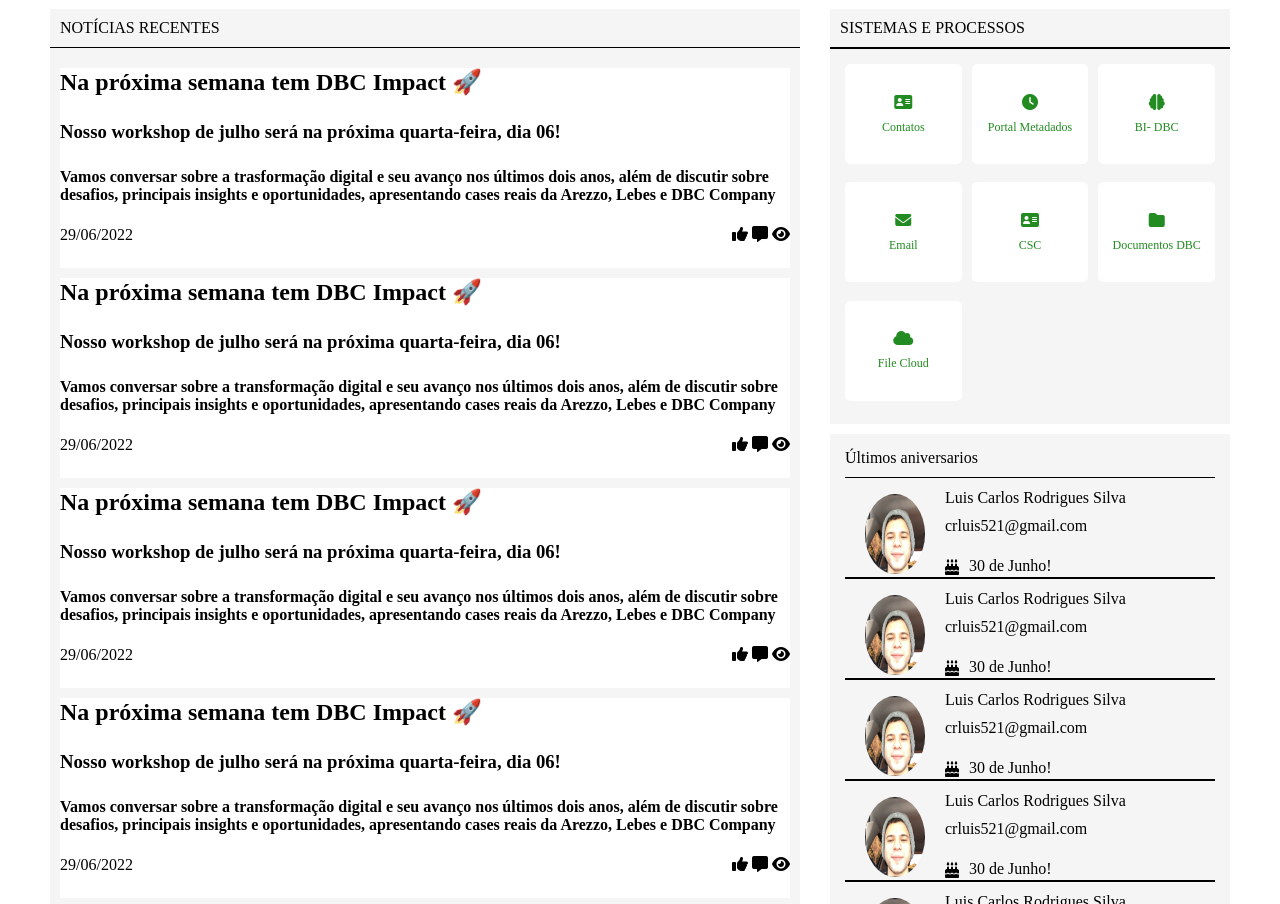
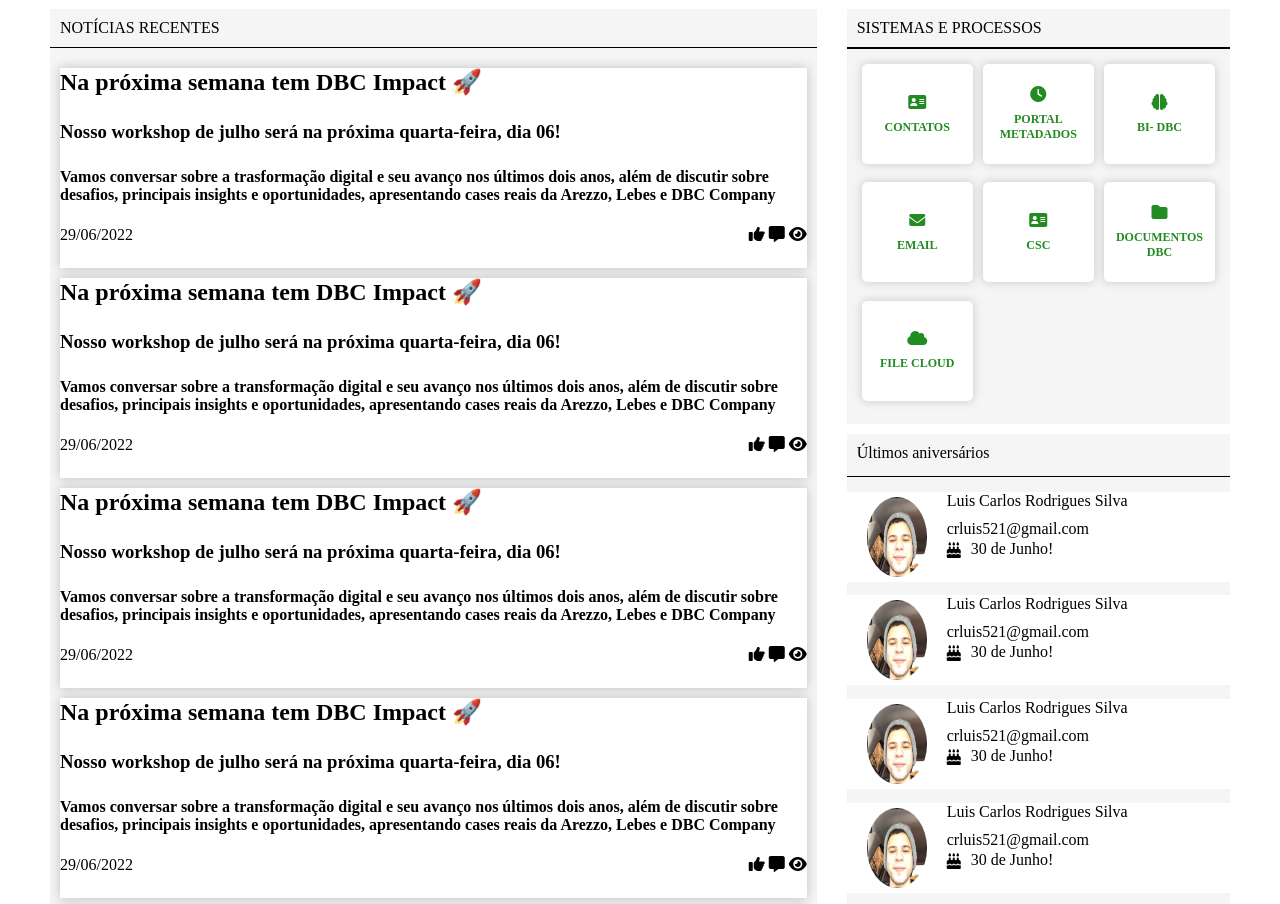
Before and after one commit to SolracSiul/clone-dbc-ecos, a plain HTML site: page index.html in a window 1280 px wide. Shown: the part 46-950 px from the top of the page. Drawn offline with Linux system fonts and the light colour scheme.

Commit message:
adicionando hover e box-shadow

```diff
--- a/index.html
+++ b/index.html
@@ -1,5 +1,5 @@
 <!DOCTYPE html>
-<html lang="en">
+<html lang="pt-br">
 <head>
     <meta charset="UTF-8">
     <meta http-equiv="X-UA-Compatible" content="IE=edge">
@@ -226,7 +226,7 @@
                     </div>
                  </div>
                 <div class="last-birth">
-                        <p class="legenda">Últimos aniversarios</p>
+                        <p class="legenda">Últimos aniversários</p>
                     <div>
                         <div class="last-birth-img">
                             <img src="./imgs/sorak.png" width="80"alt="">
--- a/style.css
+++ b/style.css
@@ -118,6 +118,7 @@ main{
     flex-direction: row;
     background-color: white;
     height: 200px;
+    box-shadow: 0 0 10px rgba(67, 60, 60, 0.293);
 }
 .card-text{
     display: inline;
@@ -163,6 +164,19 @@ main{
     justify-content: center;
     height: 100px;
     border-radius: 5%;
+    font-weight: bold;
+    text-transform: uppercase;
+    box-shadow: 0 0 10px rgba(105, 91, 91, 0.293)
+}
+.sys-law div:hover{
+    cursor: pointer;
+    background-image: linear-gradient(to left, #295ba7, #78b454);
+}
+.sys-law div:hover i{
+    color:white;
+}
+.sys-law div:hover p{
+    color: white;
 }
 .sys-law i{
     font-size: 16px;
@@ -174,23 +188,30 @@ main{
     font-size: 12px;
     color: forestgreen;
 }
+
 .legenda{
     margin-bottom: 10px;
     border-bottom: 1px solid black;
 }
 /* parte final */
 .last-birth{
-    padding: 15px;
     display: grid;
     grid-template-columns: 1fr;
     height: 675px;
-    grid-gap:1px;
+    row-gap: 5px;
     background-color: whitesmoke;
 }
 .last-birth > div{
     height: 90px;
     display: flex;
-    border-bottom: 2px solid black;
+    /* border-bottom: 2px solid whitesmoke; */
+    /* background-color: #78b454; */
+    margin-bottom: 5px;
+    background-color: white;
+    /* box-shadow: 0 0 10px rgba(229, 207, 207, 0.293); */
+}
+.last-birth .legenda{
+    padding: 10px;
 }
 .last-birth .last-birth-img{
     width: 100px;
@@ -203,7 +224,7 @@ main{
     font: bold;
 }
 .last-birth-dados-aniv{
-    padding-top: 22px;
+    padding-top: 2px;
     display: flex;
     align-items: end;
 }
@@ -218,5 +239,5 @@ main{
     position: relative;
     margin-top: 10px;
     margin-left: 20px;
-    margin:5px 20px 5px 20px;
+    margin:5px 5px 10px 20px;
 }
```
